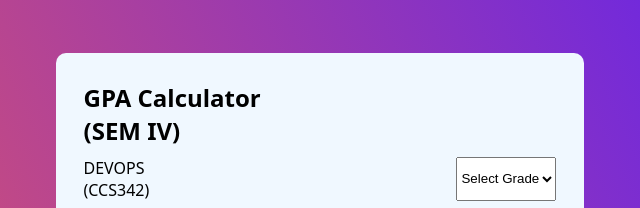
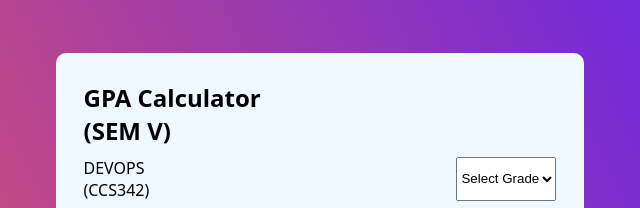
Before and after one commit to darky9197/gpacalci, a plain HTML site: page pages/Sem5.html in a window 1280 px wide. Shown: the top 208 px of the page, 320-960 px from the left. Drawn offline with Linux system fonts and the light colour scheme.

Commit message:
Update Sem5.html

```diff
--- a/pages/Sem5.html
+++ b/pages/Sem5.html
@@ -8,7 +8,7 @@
     </head>
     <body>
         <article class="main_container">
-            <h1>GPA Calculator<br/>(SEM IV)</h1>
+            <h1>GPA Calculator<br/>(SEM V)</h1>
             <div class="input_field">
                 <div>
                     <label for="devops">DEVOPS</label>
```
